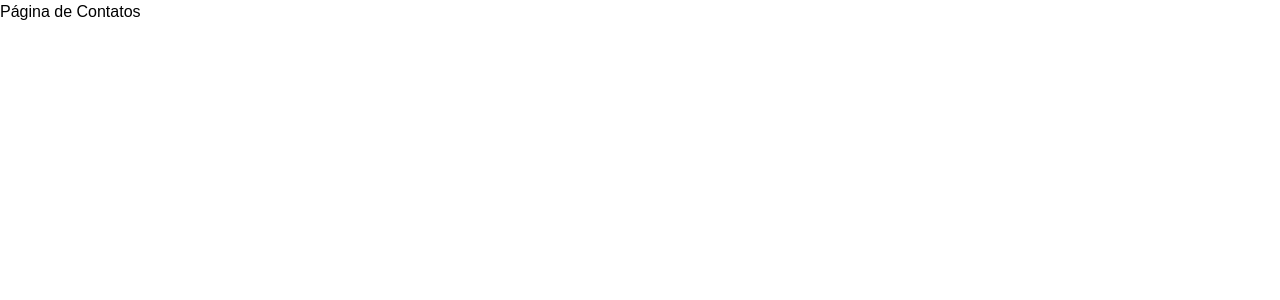
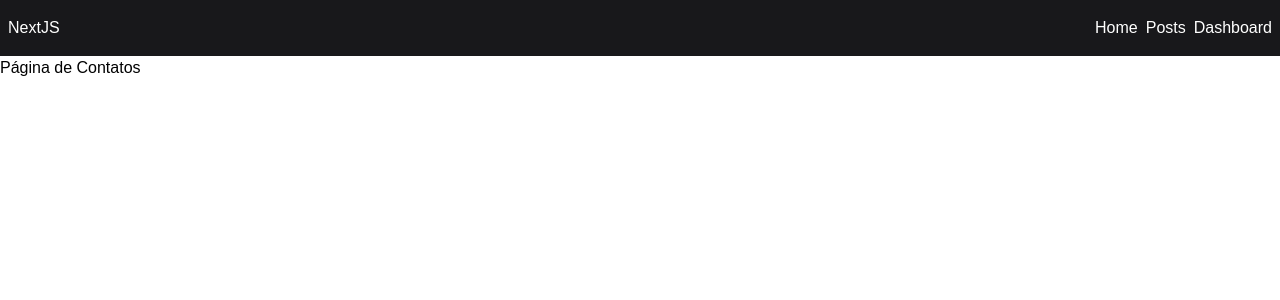
Before and after one commit to WashinRibeiro/studying-nextjs, a Next.js app: page /contact in a window 1280 px wide. Shown: the top 300 px of the page. Built offline with nearby package versions, Linux system fonts and the light colour scheme.

Commit message:
feat: creating a header component to use in the layout

```diff
--- a/src/app/layout.tsx
+++ b/src/app/layout.tsx
@@ -1,3 +1,4 @@
+import { Header } from "@/components/header";
 import "./globals.css";
 
 export default function RootLayout({
@@ -10,6 +11,7 @@ export default function RootLayout({
       <body
         className={`antialiased`}
       >
+        <Header />
         {children}
       </body>
     </html>
--- /dev/null
+++ b/src/components/header/index.tsx
@@ -0,0 +1,25 @@
+import Link from "next/link";
+
+export function Header() {
+    return(
+        <header className="flex px-2 py-4 bg-zinc-900 text-white">
+            <div className="flex items-center justify-between w-full mx-auto max-w-7xl">
+                <div>NextJS</div>
+
+                <nav>
+                    <ul className="flex items-center justify-center gap-2">
+                        <Link href="/">
+                            Home
+                        </Link>
+                        <Link href="/posts">
+                            Posts
+                        </Link>
+                        <Link href="/dashboard">
+                            Dashboard
+                        </Link>
+                    </ul>
+                </nav>
+            </div>
+        </header>
+    )
+}
```
